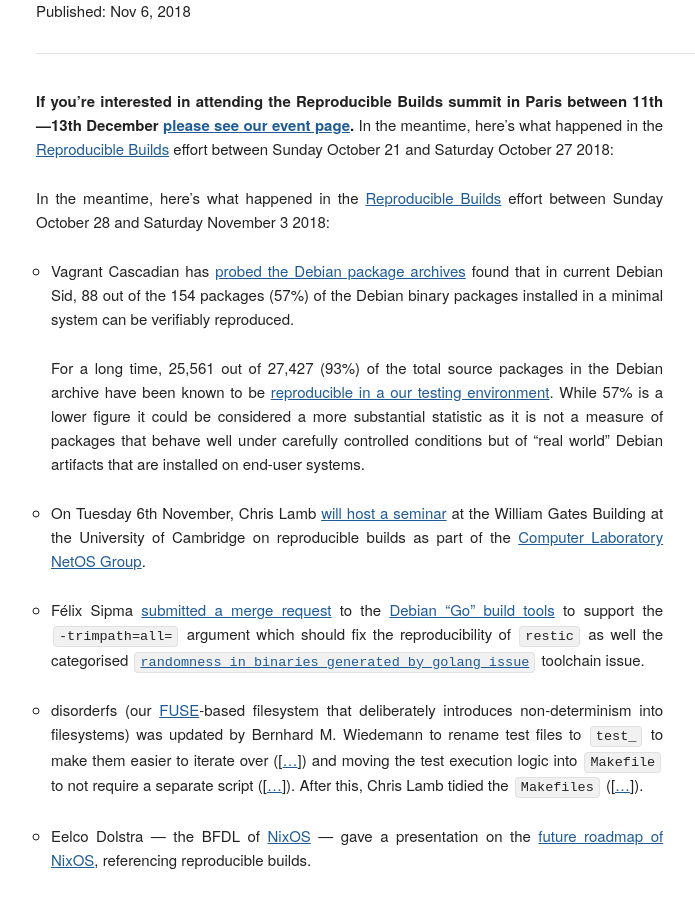
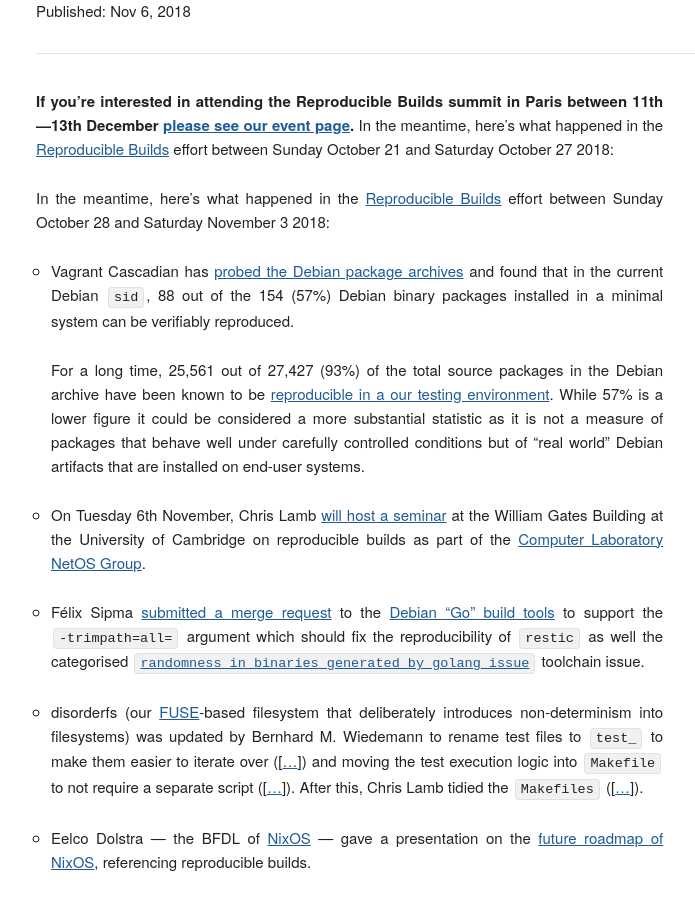
Before and after one commit to prototypefund/reproducible-website, a Jekyll site: the page built from _blog/posts/184.md, in a window 1280 px wide and 900 px high, scrolled down 312 px. Shown: the whole window, without its empty margins (124-819 px from the left). Built offline with Jekyll 4.4.1, drawn with Linux system fonts in a browser that asks for light colours; some web fonts are replaced.

Commit message:
Correct grammar of vagrantc's probe.

```diff
--- a/_blog/posts/184.md
+++ b/_blog/posts/184.md
@@ -8,7 +8,7 @@
 
 In the meantime, here's what happened in the [Reproducible Builds](https://reproducible-builds.org) effort between Sunday October 28 and Saturday November 3 2018:
 
-* Vagrant Cascadian has [probed the Debian package archives](https://lists.reproducible-builds.org/pipermail/rb-general/2018-October/001239.html) found that in current Debian Sid, 88 out of the 154 packages (57%) of the Debian binary packages installed in a minimal system can be verifiably reproduced.
+* Vagrant Cascadian has [probed the Debian package archives](https://lists.reproducible-builds.org/pipermail/rb-general/2018-October/001239.html) and found that in the current Debian `sid`, 88 out of the 154 (57%) Debian binary packages installed in a minimal system can be verifiably reproduced.
 
   For a long time, 25,561 out of 27,427 (93%) of the total source packages in the Debian archive have been known to be [reproducible in a our testing environment](https://tests.reproducible-builds.org/debian/buster/index_suite_amd64_stats.html). While 57% is a lower figure it could be considered a more substantial statistic as it is not a measure of packages that behave well under carefully controlled conditions but of "real world" Debian artifacts that are installed on end-user systems.
 
```
